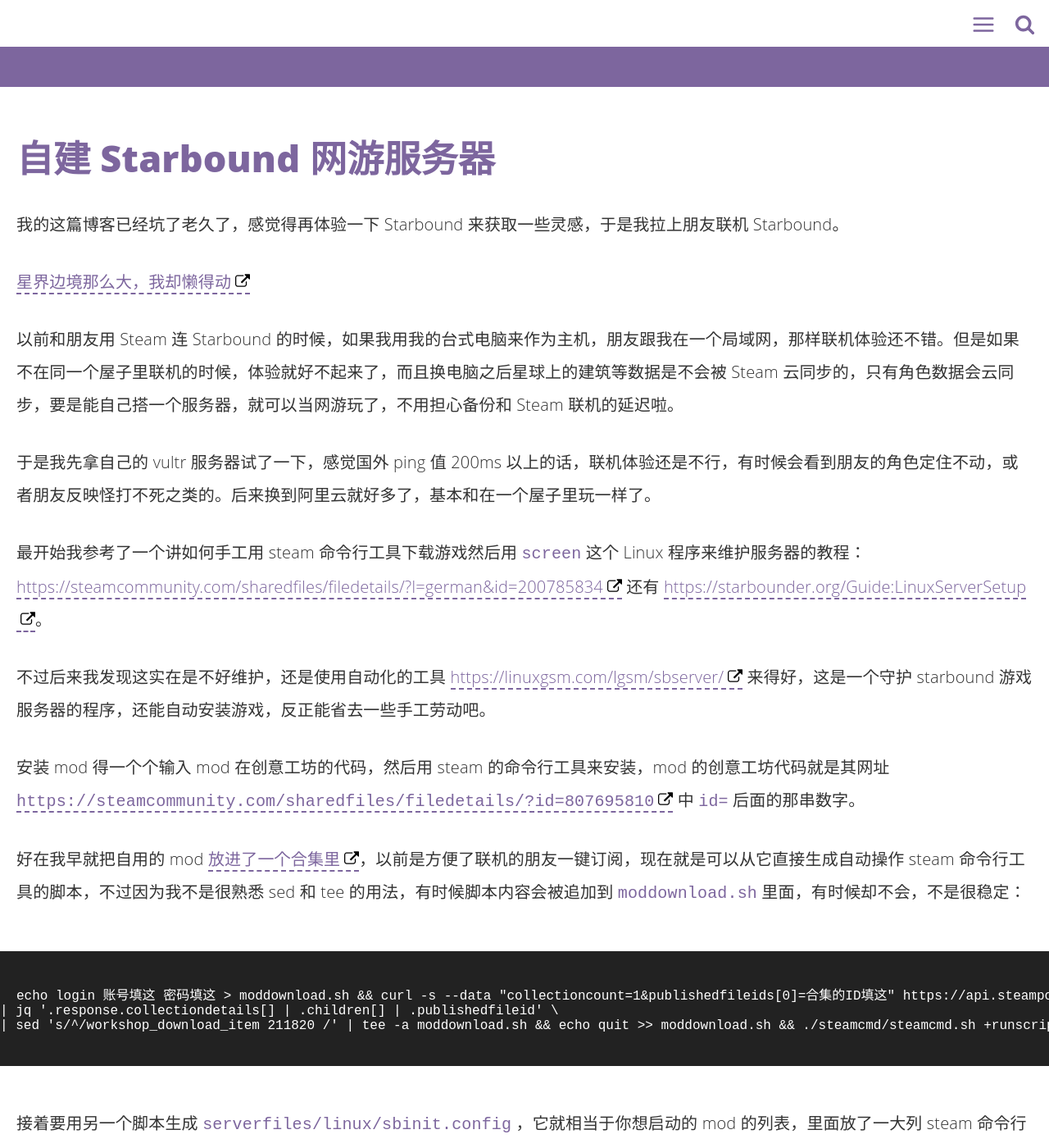
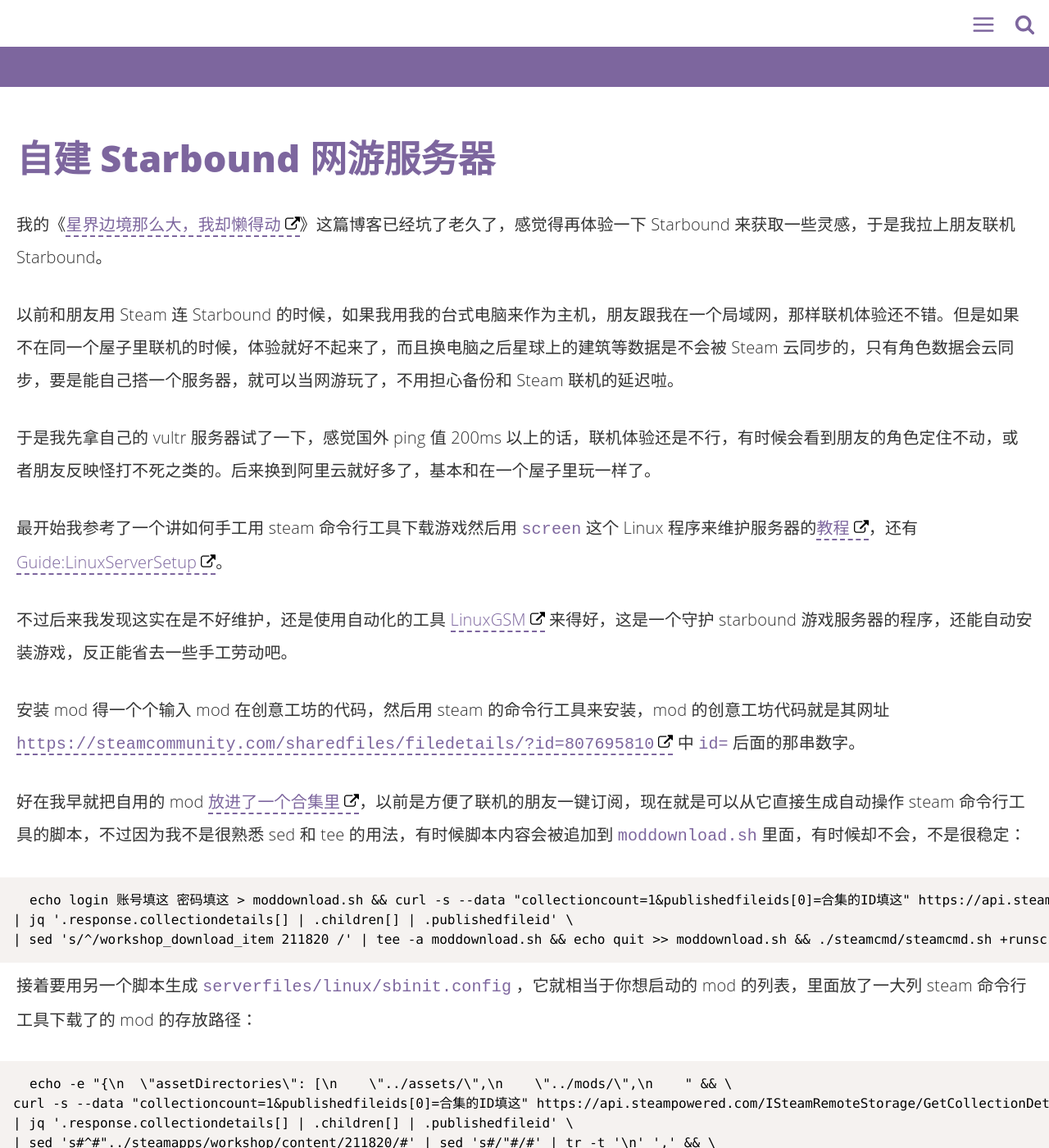
Before and after one commit to linonetwo/linonetwo.github.io, a Jekyll site: the page built from _posts/2018-12-26-自建Starbound网游服务器.md, in a window 1280 px wide and 1400 px high, scrolled down 451 px. Shown: the whole window at 82% size. Built offline with Jekyll 4.4.1, drawn with Linux system fonts in a browser that asks for light colours; comment, search, counter and statistics services are not loaded; some of the changed lines change nothing that is shown; some of the changed text lies outside the part shown.

Commit message:
Update 2018-12-26-自建Starbound网游服务器.md

````diff
--- a/_posts/2018-12-26-自建Starbound网游服务器.md
+++ b/_posts/2018-12-26-自建Starbound网游服务器.md
@@ -16,35 +16,37 @@
 
 # 自建 Starbound 网游服务器
 
-我的这篇博客已经坑了老久了，感觉得再体验一下 Starbound 来获取一些灵感，于是我拉上朋友联机 Starbound。
-
-[星界边境那么大，我却懒得动](https://onetwo.ren/%E6%98%9F%E7%95%8C%E8%BE%B9%E5%A2%83%E9%82%A3%E4%B9%88%E5%A4%A7-%E6%88%91%E5%8D%B4%E6%87%92%E5%BE%97%E5%8A%A8/)
+我的《[星界边境那么大，我却懒得动](https://onetwo.ren/%E6%98%9F%E7%95%8C%E8%BE%B9%E5%A2%83%E9%82%A3%E4%B9%88%E5%A4%A7-%E6%88%91%E5%8D%B4%E6%87%92%E5%BE%97%E5%8A%A8/)》这篇博客已经坑了老久了，感觉得再体验一下 Starbound 来获取一些灵感，于是我拉上朋友联机 Starbound。
 
 以前和朋友用 Steam 连 Starbound 的时候，如果我用我的台式电脑来作为主机，朋友跟我在一个局域网，那样联机体验还不错。但是如果不在同一个屋子里联机的时候，体验就好不起来了，而且换电脑之后星球上的建筑等数据是不会被 Steam 云同步的，只有角色数据会云同步，要是能自己搭一个服务器，就可以当网游玩了，不用担心备份和 Steam 联机的延迟啦。
 
 于是我先拿自己的 vultr 服务器试了一下，感觉国外 ping 值 200ms 以上的话，联机体验还是不行，有时候会看到朋友的角色定住不动，或者朋友反映怪打不死之类的。后来换到阿里云就好多了，基本和在一个屋子里玩一样了。
 
-最开始我参考了一个讲如何手工用 steam 命令行工具下载游戏然后用 `screen` 这个 Linux 程序来维护服务器的教程： [https://steamcommunity.com/sharedfiles/filedetails/?l=german&id=200785834](https://steamcommunity.com/sharedfiles/filedetails/?l=german&id=200785834) 还有 [https://starbounder.org/Guide:LinuxServerSetup](https://starbounder.org/Guide:LinuxServerSetup)。
+最开始我参考了一个讲如何手工用 steam 命令行工具下载游戏然后用 `screen` 这个 Linux 程序来维护服务器的[教程](https://steamcommunity.com/sharedfiles/filedetails/?l=german&id=200785834)，还有 [Guide:LinuxServerSetup](https://starbounder.org/Guide:LinuxServerSetup)。
 
-不过后来我发现这实在是不好维护，还是使用自动化的工具 [https://linuxgsm.com/lgsm/sbserver/](https://linuxgsm.com/lgsm/sbserver/) 来得好，这是一个守护 starbound 游戏服务器的程序，还能自动安装游戏，反正能省去一些手工劳动吧。
+不过后来我发现这实在是不好维护，还是使用自动化的工具 [LinuxGSM](https://linuxgsm.com/lgsm/sbserver/) 来得好，这是一个守护 starbound 游戏服务器的程序，还能自动安装游戏，反正能省去一些手工劳动吧。
 
 安装 mod 得一个个输入 mod 在创意工坊的代码，然后用 steam 的命令行工具来安装，mod 的创意工坊代码就是其网址 [`https://steamcommunity.com/sharedfiles/filedetails/?id=807695810`](https://steamcommunity.com/sharedfiles/filedetails/?id=807695810) 中 `id=` 后面的那串数字。
 
 好在我早就把自用的 mod [放进了一个合集里](https://steamcommunity.com/sharedfiles/filedetails/?id=1267792017)，以前是方便了联机的朋友一键订阅，现在就是可以从它直接生成自动操作 steam 命令行工具的脚本，不过因为我不是很熟悉 sed 和 tee 的用法，有时候脚本内容会被追加到 `moddownload.sh` 里面，有时候却不会，不是很稳定：
 
-    echo login 账号填这 密码填这 > moddownload.sh && curl -s --data "collectioncount=1&publishedfileids[0]=合集的ID填这" https://api.steampowered.com/ISteamRemoteStorage/GetCollectionDetails/v1/ \
-    | jq '.response.collectiondetails[] | .children[] | .publishedfileid' \
-    | sed 's/^/workshop_download_item 211820 /' | tee -a moddownload.sh && echo quit >> moddownload.sh && ./steamcmd/steamcmd.sh +runscript ../moddownload.sh
+```shell
+echo login 账号填这 密码填这 > moddownload.sh && curl -s --data "collectioncount=1&publishedfileids[0]=合集的ID填这" https://api.steampowered.com/ISteamRemoteStorage/GetCollectionDetails/v1/ \
+| jq '.response.collectiondetails[] | .children[] | .publishedfileid' \
+| sed 's/^/workshop_download_item 211820 /' | tee -a moddownload.sh && echo quit >> moddownload.sh && ./steamcmd/steamcmd.sh +runscript ../moddownload.sh
+```
 
 接着要用另一个脚本生成 `serverfiles/linux/sbinit.config` ，它就相当于你想启动的 mod 的列表，里面放了一大列 steam 命令行工具下载了的 mod 的存放路径：
 
-    echo -e "{\n  \"assetDirectories\": [\n    \"../assets/\",\n    \"../mods/\",\n    " && \
-    curl -s --data "collectioncount=1&publishedfileids[0]=合集的ID填这" https://api.steampowered.com/ISteamRemoteStorage/GetCollectionDetails/v1/ \
-    | jq '.response.collectiondetails[] | .children[] | .publishedfileid' \
-    | sed 's#^#"../steamapps/workshop/content/211820/#' | sed 's#/"#/#' | tr -t '\n' ',' && \
-    echo -e "\b\b\n  ],\n  \"storageDirectory\": \"../storage/\"\n}\n"
+```shell
+echo -e "{\n  \"assetDirectories\": [\n    \"../assets/\",\n    \"../mods/\",\n    " && \
+curl -s --data "collectioncount=1&publishedfileids[0]=合集的ID填这" https://api.steampowered.com/ISteamRemoteStorage/GetCollectionDetails/v1/ \
+| jq '.response.collectiondetails[] | .children[] | .publishedfileid' \
+| sed 's#^#"../steamapps/workshop/content/211820/#' | sed 's#/"#/#' | tr -t '\n' ',' && \
+echo -e "\b\b\n  ],\n  \"storageDirectory\": \"../storage/\"\n}\n"
+```
 
-这些脚本都参考自 [https://github.com/GameServerManagers/LinuxGSM/issues/1623](https://github.com/GameServerManagers/LinuxGSM/issues/1623)。
+这些脚本都参考自 [LinuxGSM/issues/1623](https://github.com/GameServerManagers/LinuxGSM/issues/1623)。
 
 这里我踩过的坑有：
 
@@ -57,11 +59,13 @@
 
 之前在 vultr 上试着开服的时候，服务器总是卡在这三步中的某一步上：
 
+```log
     [22:35:02.148] [Info] Root: Loaded RadioMessageDatabase in 0.106177 seconds
     [22:35:10.984] [Info] Root: Loaded ItemDatabase in 14.4328 seconds
     [22:35:12.441] [Info] Root: Loaded CollectionDatabase in 10.2919 seconds
+```
 
-我就猜想可能是可怜的破服务器仅有的 1G 内存用光了，于是我就照着 ArchLinux 的维基创建了 5G 的交换文件 [https://wiki.archlinux.org/index.php/Swap\_(简体中文)](<https://wiki.archlinux.org/index.php/Swap_(%E7%AE%80%E4%BD%93%E4%B8%AD%E6%96%87)>)，不得不赞这个维基之清晰，从上面复制黏贴命令一般不会踩到坑。
+我就猜想可能是可怜的破服务器仅有的 1G 内存用光了，于是我就照着 ArchLinux 的维基创建了 5G 的交换文件 [wiki.archlinux.org/Swap\_(简体中文)](https://wiki.archlinux.org/index.php/Swap_(%E7%AE%80%E4%BD%93%E4%B8%AD%E6%96%87))，不得不赞这个维基之清晰，从上面复制黏贴命令一般不会踩到坑。
 
 然而在载入巨大大副本的时候服务器还是会爆卡，客户端上就是一直卡在 beam down 的过程中了，用 `top` 一看原来是因为服务器的物理内存不足，然后 kswapd0 进程就会占用大量 CPU 算力来搬运内存中的游戏数据到 swapfile 里。这么勤劳干嘛呢，这些游戏数据是一个只用不到 20 分钟的副本的。而因为它的勤劳，我在副本里行动都一卡一卡的。
 
````
